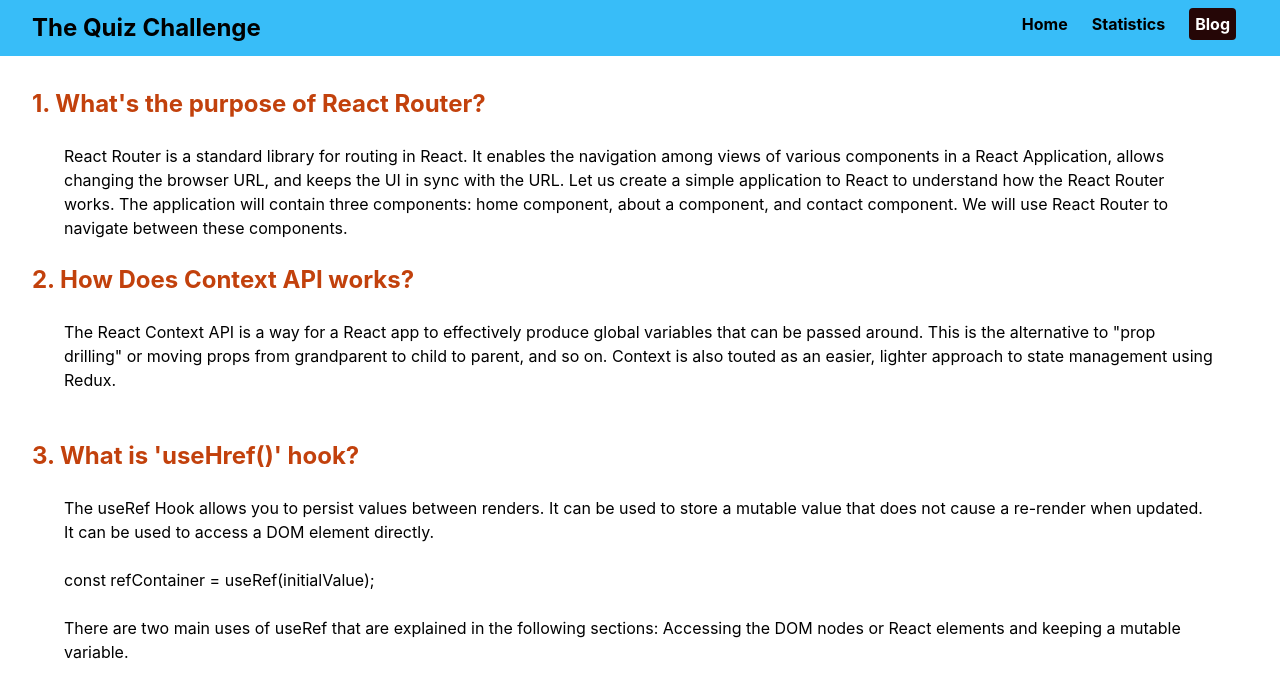
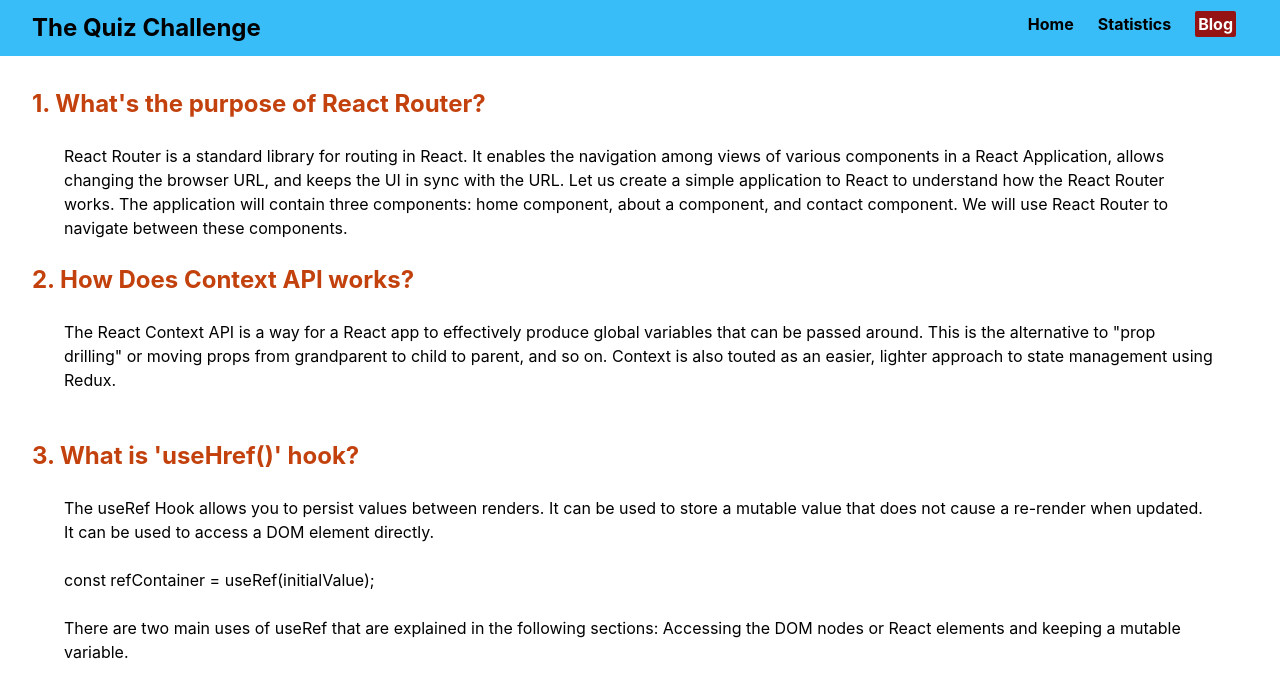
Before and after one commit to soharab007/the-quiz-challenge-REACT, a React (Create React App) app: page /blog in a window 1280 px wide. Shown: the top 698 px of the page. Built offline with nearby package versions, Linux system fonts and the light colour scheme.

Commit message:
icon added

```diff
--- a/src/Components/Header.css
+++ b/src/Components/Header.css
@@ -1,8 +1,6 @@
 .active {
     color: white;
-    background-color: rgb(37, 6, 6);
-    padding: 6px;
-    border-radius: 4px;
+    background-color: rgb(150, 19, 19);
+    padding: 3px;
+    border-radius: 2px;
 }
-
-/* was: background-color: black */
--- a/src/Components/NotFound.jsx
+++ b/src/Components/NotFound.jsx
@@ -5,7 +5,7 @@ import { Link } from 'react-router-dom';
 const NotFound = () => (
   <div className='text-center m-8'>
     <FaceFrownIcon className='w-1/2 mx-auto text-gray-500'></FaceFrownIcon>
-    <h1 className='text-5xl mb-12'>Oops!- 404 - Not Found!</h1>
+    <h1 className='text-5xl mb-12'>Oops! 404 - Not Found!</h1>
     <Link to="/" className='text-2xl text-green-600 font-bold'><u>Go Home</u></Link>
   </div>
 );
--- a/src/Components/Options.jsx
+++ b/src/Components/Options.jsx
@@ -5,17 +5,17 @@ import 'react-toastify/dist/ReactToastify.css';
 const Options = ({ option, correctAnswer }) => {
 
     const checkAnswer = (opt) => {
-        if( opt === correctAnswer){
-            toast("Hurray! the answer is right");
+        if (opt === correctAnswer) {
+            toast("WOW!!! the answer is right");
         }
-        else{
-            toast("Oops! wrong answer");
+        else {
+            toast("Oops! The answer is wrong");
         }
     }
 
     return (
         <div>
-            <button onClick={() => {checkAnswer(option)}} className='bg-white w-3/4 mt-4 mb-2 gap-2 p-2 rounded'>
+            <button onClick={() => { checkAnswer(option) }} className='bg-white w-3/4 mt-4 mb-2 gap-2 p-2 rounded'>
                 <input type='radio' name='foo' /> {option}
             </button>
             <ToastContainer
@@ -28,7 +28,7 @@ const Options = ({ option, correctAnswer }) => {
                 pauseOnFocusLoss
                 draggable
                 pauseOnHover
-            theme="dark"/>
+                theme="orange" />
         </div>
     );
 };
```
Lines whose indentation alone changed are shown as unchanged.
